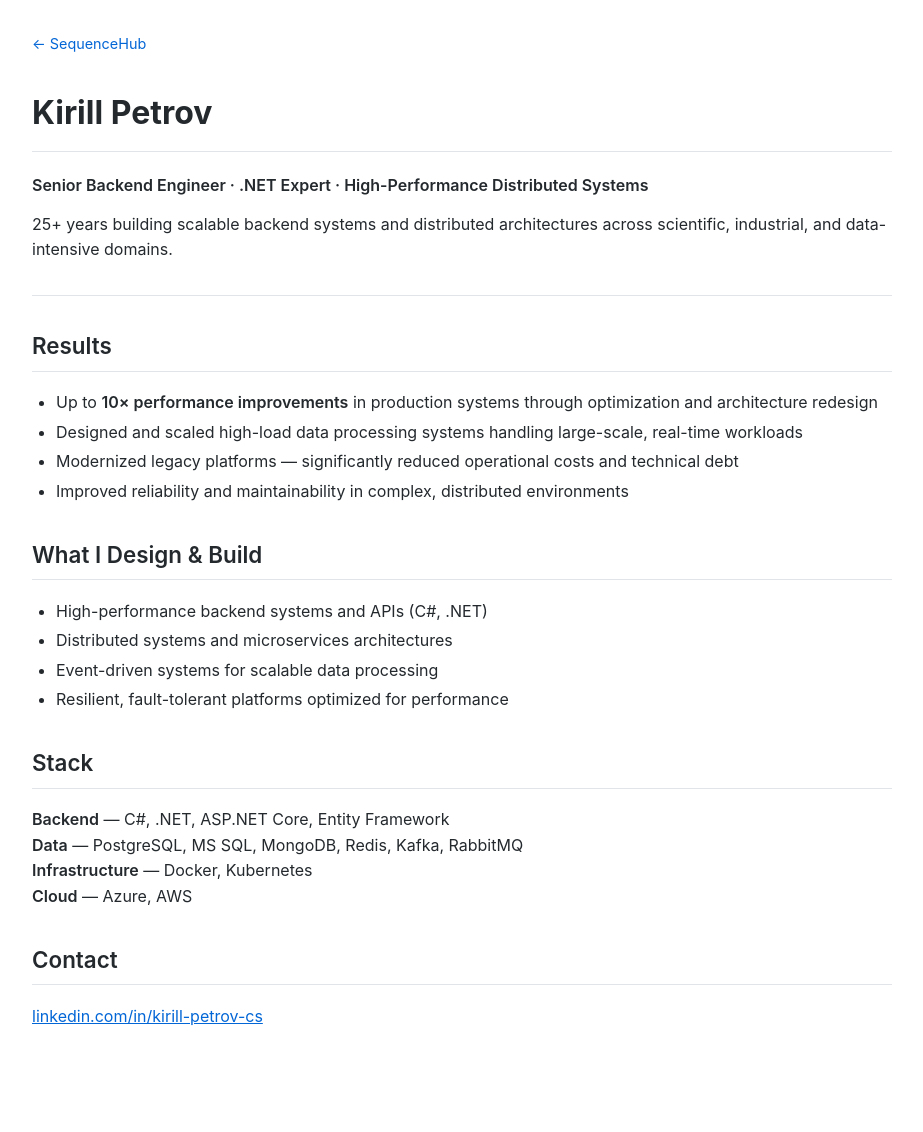
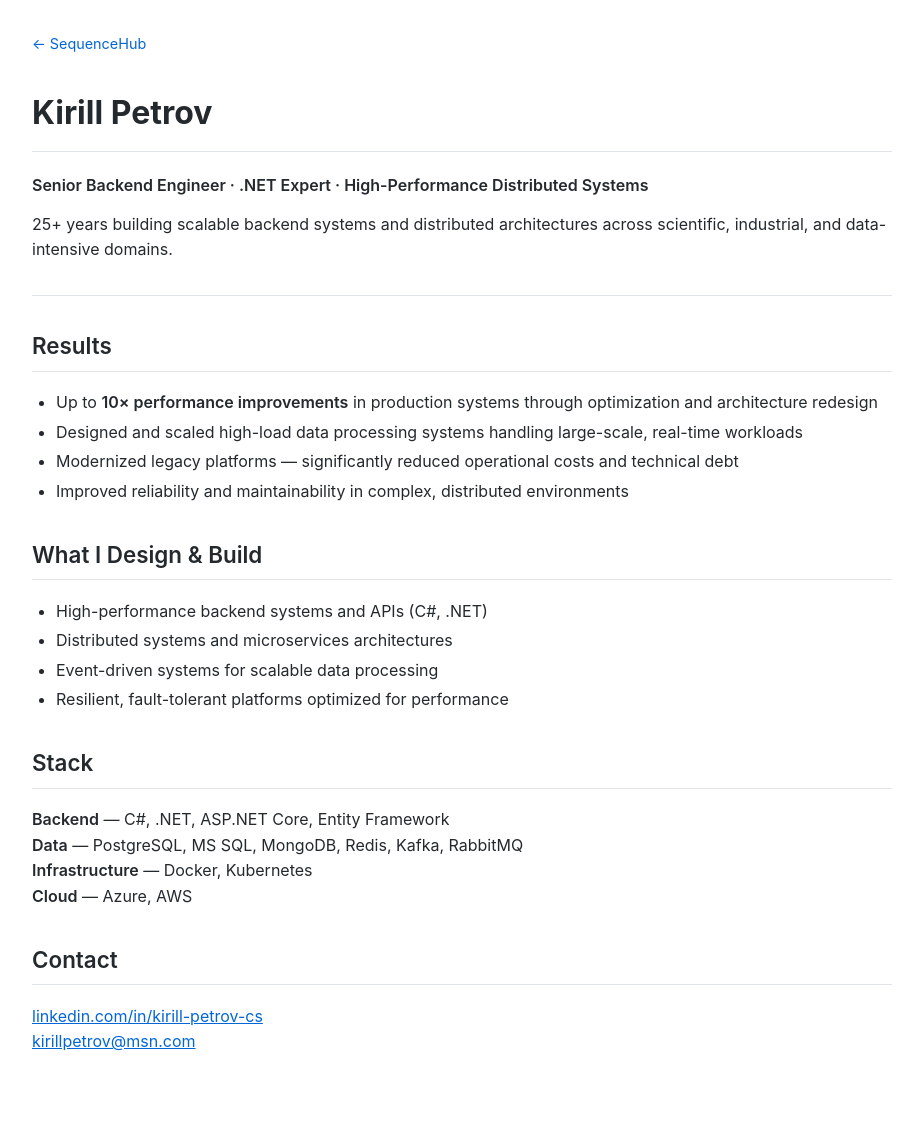
Before and after one commit to pkvspb/sequencehub-public, a Jekyll site: the page built from about.md, in a window 1280 px wide. Shown: the whole page, without its empty margins (178-1101 px from the left). Built offline with Jekyll 4.4.1, drawn with Linux system fonts in a browser that asks for light colours; before the commit the page ends 1106 px from its top, so only the background shows below that.

Commit message:
Added email to about

```diff
--- a/about.md
+++ b/about.md
@@ -35,3 +35,4 @@ layout: doc
 ## Contact
 
 [linkedin.com/in/kirill-petrov-cs](https://www.linkedin.com/in/kirill-petrov-cs/)
+[kirillpetrov@msn.com](mailto:kirillpetrov@msn.com)
```
